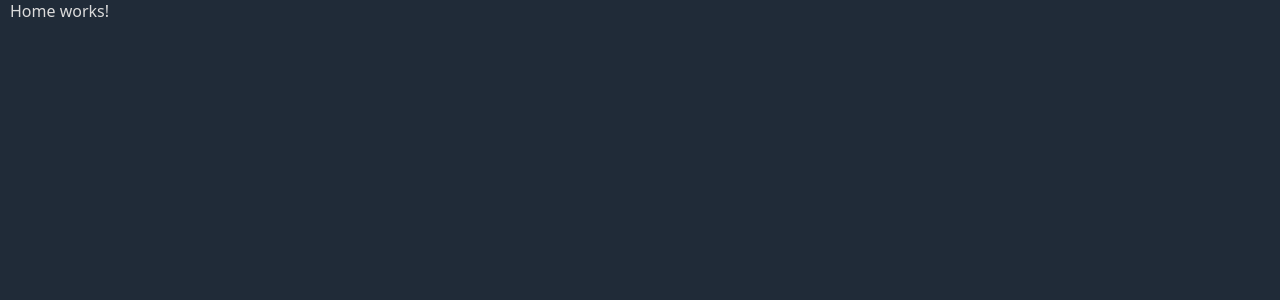
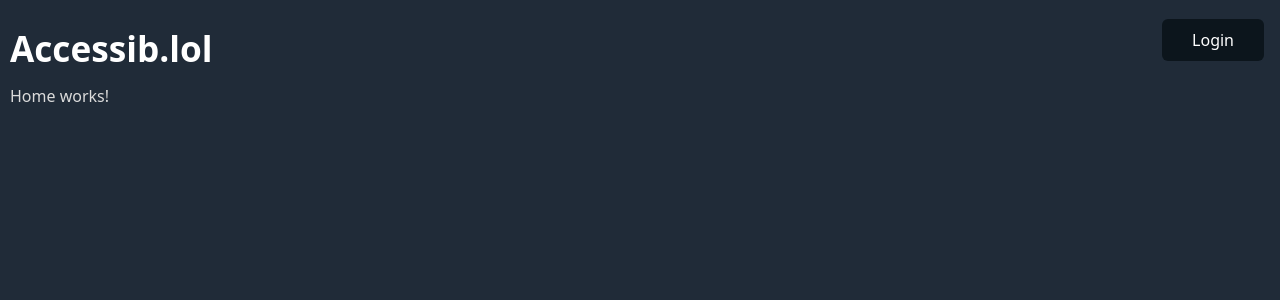
Before and after one commit to Accessib-lol-Team/Accessib.lol, a React (Create React App) app in the folder website/frontend/: page / in a window 1280 px wide. Shown: the top 300 px of the page. Built offline with nearby package versions, Linux system fonts and the light colour scheme.

Commit message:
Implemented header

```diff
--- /dev/null
+++ b/website/frontend/src/components/Header/Header.css
@@ -0,0 +1,11 @@
+.page--header {
+    width: 100%;
+    display: flex;
+    flex-flow: row nowrap;
+    justify-content: space-between;
+    align-items: center;
+}
+
+.logo {
+
+}
--- /dev/null
+++ b/website/frontend/src/components/Header/Header.jsx
@@ -0,0 +1,15 @@
+import { Link } from "react-router-dom";
+import "./Header.css";
+
+const Header = () => {
+    return (
+        <header className="page--header">
+            <Link to="/">
+                <h1 className="logo">Accessib.lol</h1>
+            </Link>
+            <button>Login</button>
+        </header>
+    );
+};
+
+export default Header;
--- /dev/null
+++ b/website/frontend/src/components/Header/index.jsx
@@ -0,0 +1,2 @@
+import Header from "./Header";
+export default Header;
--- a/website/frontend/src/pages/Home/Home.jsx
+++ b/website/frontend/src/pages/Home/Home.jsx
@@ -1,5 +1,12 @@
+import Header from "../../components/Header";
+
 const Home = () => {
-    return <div>Home works!</div>;
+    return (
+        <div>
+            <Header />
+            Home works!
+        </div>
+    );
 };
 
 export default Home;
```
